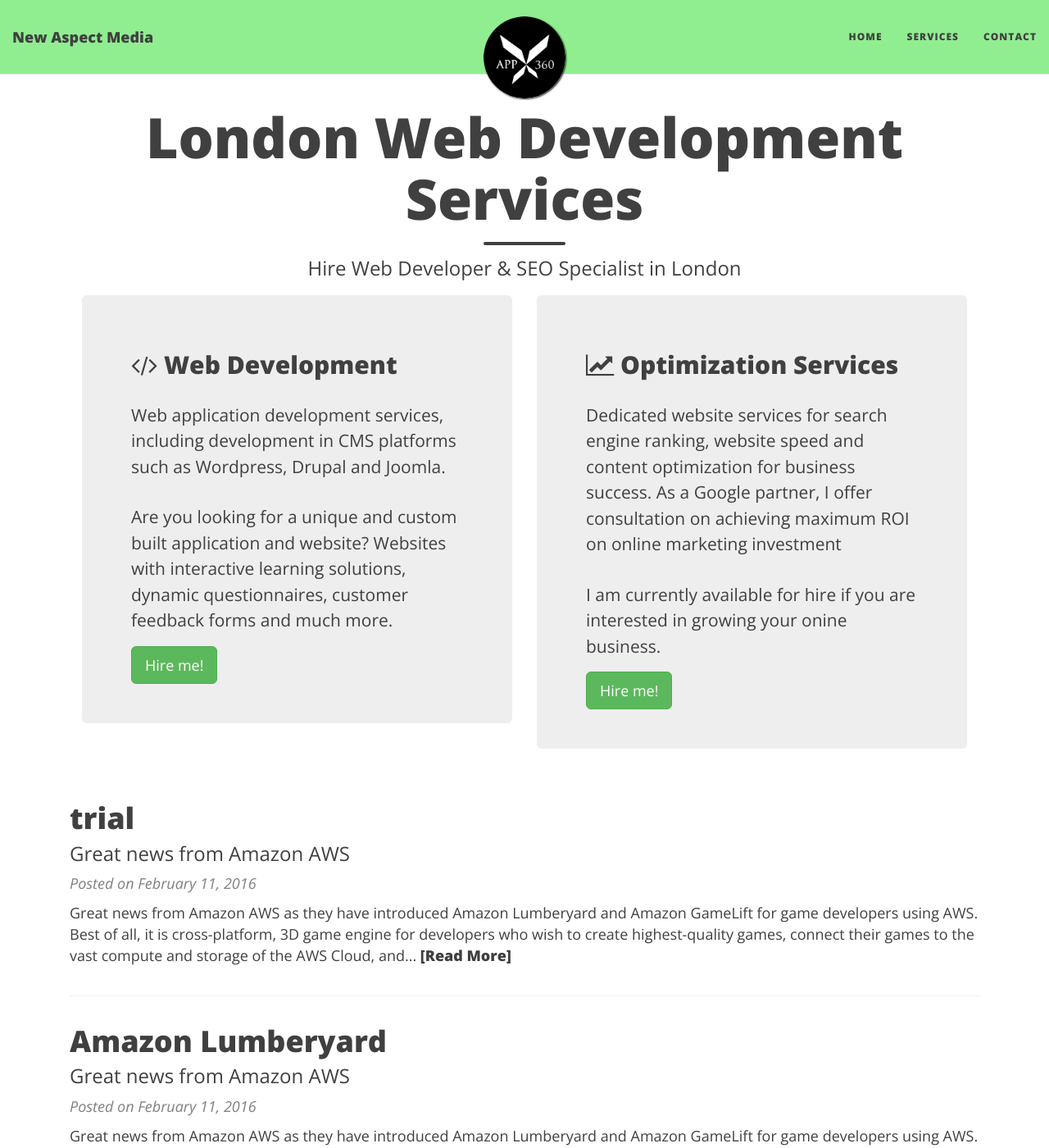
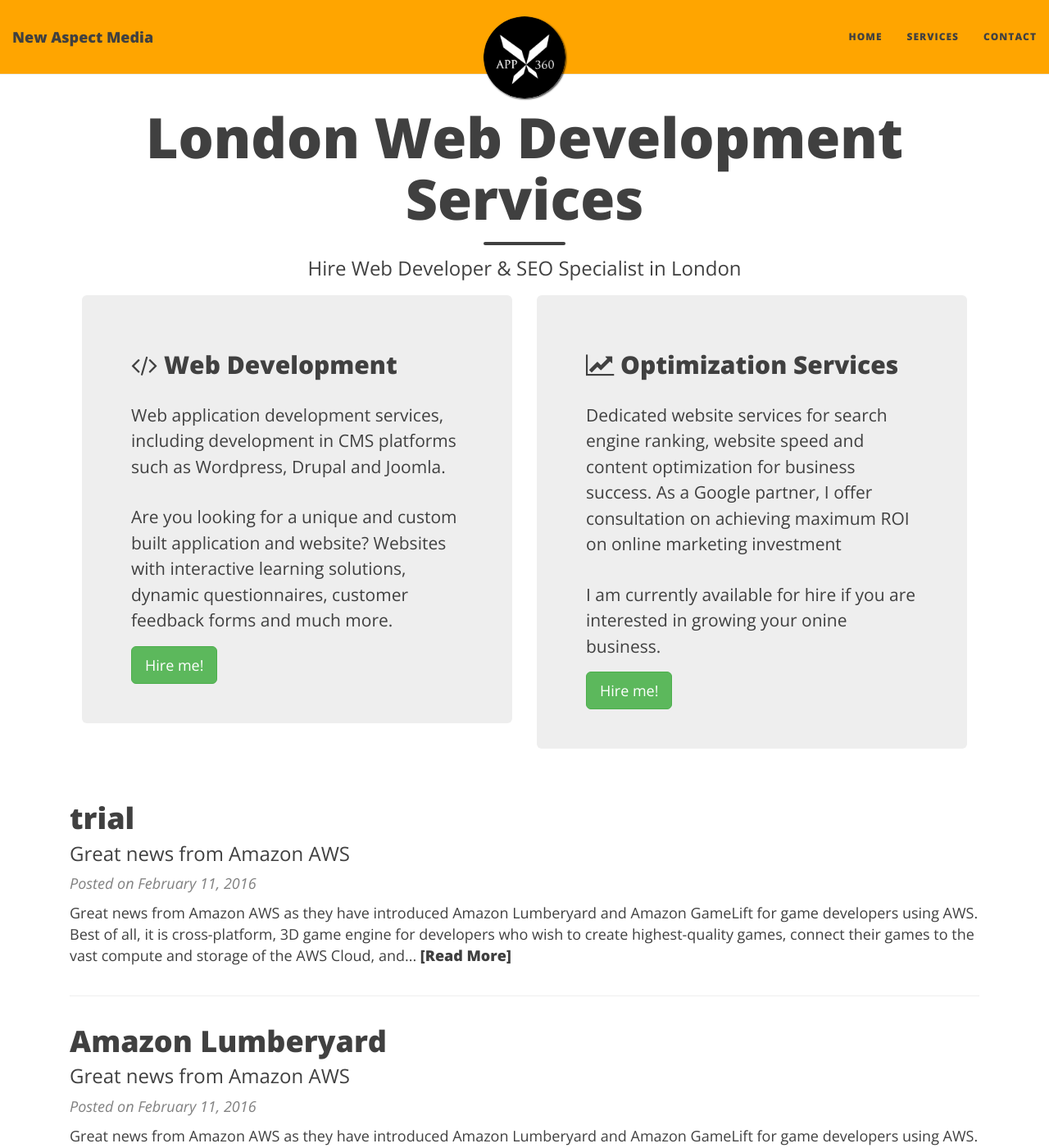
Before and after one commit to newmedia77/appxnam, a Jekyll site: the page built from index.html, in a window 1280 px wide and 1400 px high. Shown: the whole window at 82% size. Built offline with Jekyll 4.4.1, drawn with Linux system fonts in a browser that asks for light colours; nearby versions of some CDN libraries; the list of posts is cut into pages by our own code.

Commit message:
andreas
navbar

```diff
--- a/css/main.css
+++ b/css/main.css
@@ -94,7 +94,7 @@
 /* --- Navbar --- */
 
 .navbar-custom {
-  background: #90EE90;
+  background: #FFA500;
   border-bottom: 1px solid #EAEAEA;
   font-family: 'Open Sans', 'Helvetica Neue', Helvetica, Arial, sans-serif;
 }
```
